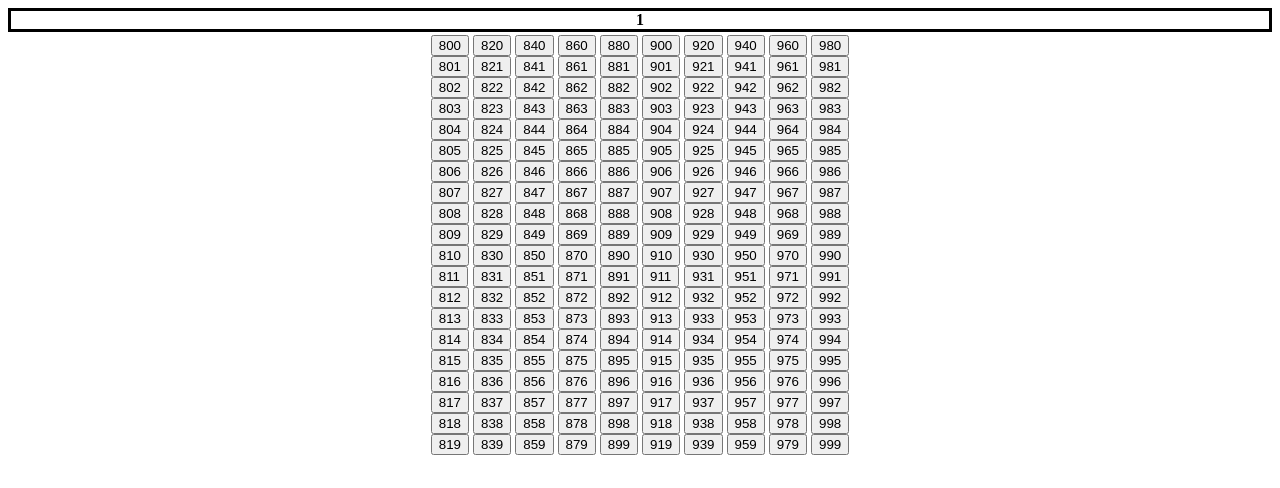
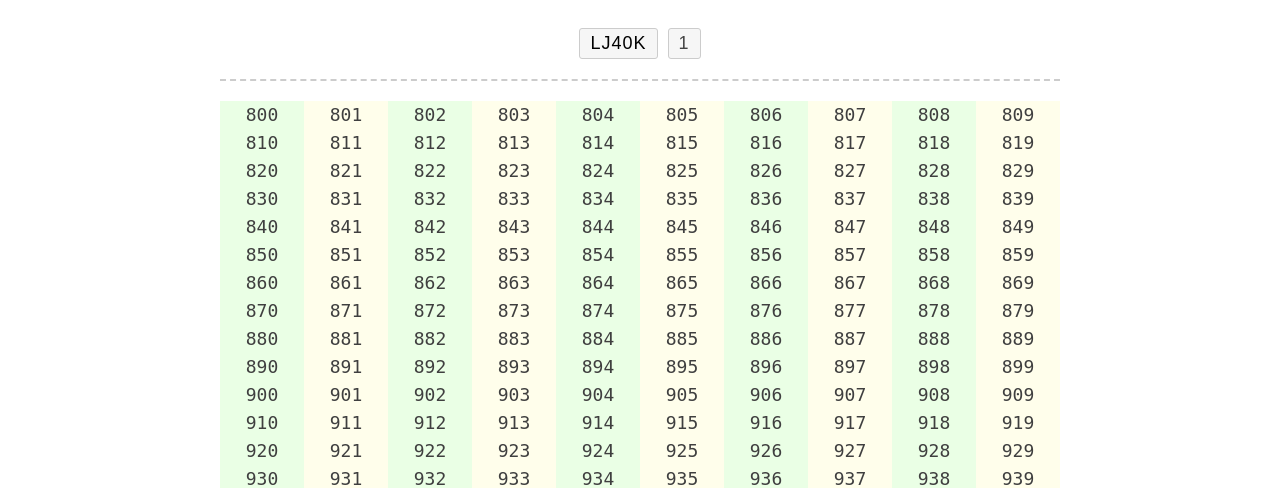
Before and after one commit to AcademiaSinicaNLPLab/emotion-web, a Flask app: page /1/ in a window 1280 px wide. Shown: the top 488 px of the page. Run offline with Flask 2, Linux system fonts and the light colour scheme; parts of the project's set-up code (start-up, migrations or seed data) failed here and were passed over.

Commit message:
modify css

```diff
--- a/static/css/main.css
+++ b/static/css/main.css
@@ -1,12 +1,26 @@
 .info-wrap {
-	border-style: solid;
-	width: 500;
+	/*border-style: solid;*/
 	margin: auto;
+	padding-top: 20px;
+	padding-bottom: 20px;
+	margin-bottom: 20px;
+	text-align: center;
+
+	border-bottom: 2px dashed #ccc;
 }
 .info {
-	text-align: center;
-	font-size: 18;
-	font-weight: bold;
+	display: inline-block;
+	background: #f6f6f6;
+	border: 1px solid #ccc;
+	border-radius: 3px;
+	padding: 4px 10px;
+	margin: 0 3px;
+
+	font-size: 18px;
+	color: #444;
+
+	font-family: sans-serif;
+	letter-spacing: 1px;
 }
 
 .emotion-wrap {
@@ -34,3 +48,63 @@
 .hide {
 	display: none;
 }
+
+
+a {
+	text-decoration: none;
+	color: black;
+}
+div.content-wrap {
+	width: 840px;
+	margin: 0 auto;
+}
+
+
+.emotion-items {
+	width: 100%;
+	min-height: 128px;
+	/*background: red;*/
+	margin: 0 auto;
+}
+.emotion-item, .docid-item {
+
+	text-align: center;
+	font-size: 18px;
+
+	opacity: 0.75;
+}
+
+.emotion-item {
+	width: 160px;
+	height: 32px;
+	line-height: 32px;
+	display: inline-table;
+	font-family: sans-serif;
+	color: black;
+}
+.emotion-item:hover {
+	cursor: pointer;
+	background: #4a8af5;
+	color: white;
+	opacity: 1.0;
+}
+
+.docid-item {
+	width: 84px;
+	height: 28px;
+	line-height: 28px;
+	font-family: monospace;
+	float: left;
+
+}
+.docid-item:hover {
+	text-decoration: underline;
+	cursor: pointer;
+	opacity: 1.0;
+}
+.theme-1 {
+	background: #FFFEE5;
+}
+.theme-0 {
+	background: #E4FFDD;
+}
--- a/templates/docID_index.html
+++ b/templates/docID_index.html
@@ -1,18 +1,16 @@
 {% extends "layout.html" %}
 
 {% block content %}
-<div class="info-wrap">
-	<div class="info">{{ emotion }}</div>
+<div class="content-wrap">
+	<div class="info-wrap">
+		<div class="info"><a href="/">LJ40K</a></div>
+		<div class="info">{{ emotion }}</div>
+	</div>
+
+	{% for i in range(200) %}
+	<a href="/{{ emotion }}/{{ 800+i }}" class="docid-item-wrap">
+		<div class="docid-item theme-{{ i%2 }}">{{ 800+i }}</div>
+	</a>
+	{% endfor %}
 </div>
-<table class='docID-wrap'>
-	{% for i in range(10) %}
-		<td>
-		{% for j in range(20) %}
-			<div>
-				<button class="docID-button">{{ 800+i*20+j }}</button>
-			</div>
-		{% endfor %}
-		</td>
-	{% endfor %}
-</table>
 {% endblock %}
--- a/templates/document.html
+++ b/templates/document.html
@@ -2,7 +2,8 @@
 
 {% block content %}
 <div class="info-wrap">
-	<div class="info">{{ emotion }}</div>
+	<div class="info"><a href="/">LJ40K</a></div>
+	<div class="info"><a href="/{{ emotion }}">{{ emotion }}</a></div>
 	<div class="info">{{ ldocID }}</div>
 </div>
 <ol type='1'>
```
Also changed, not shown: templates/emotion_index.html (+12 -15 lines).
